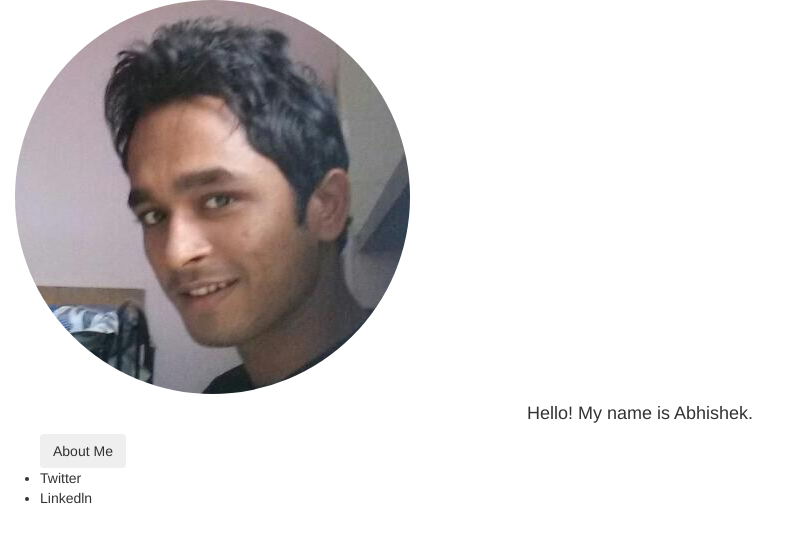
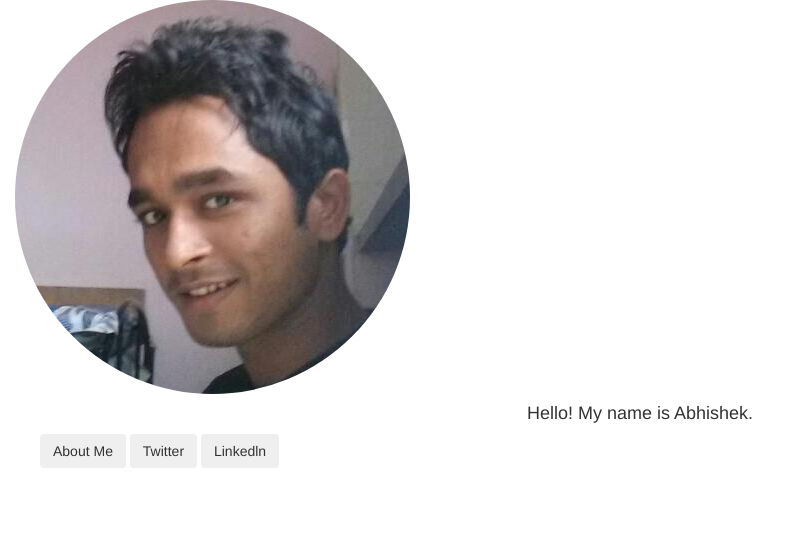
Before and after one commit to ujjain1992/ujjain1992.github.io, a plain HTML site: page myhomepage.html in a window 1280 px wide. Shown: the whole page, without its empty margins (0-800 px from the left). Drawn offline with nearby package versions, Linux system fonts and the light colour scheme.

Commit message:
Update myhomepage.html

```diff
--- a/myhomepage.html
+++ b/myhomepage.html
@@ -10,8 +10,8 @@
 <h4 class="text-center">Hello! My name is Abhishek.</h4>
 <ul>
  <button class="btn">About Me</button>
- <li> Twitter</li>
- <li> Linkedln</li>
+ <button class="btn">Twitter</button>
+ <button class="btn">Linkedln</button>
 <ul>
 
 </body>
```
